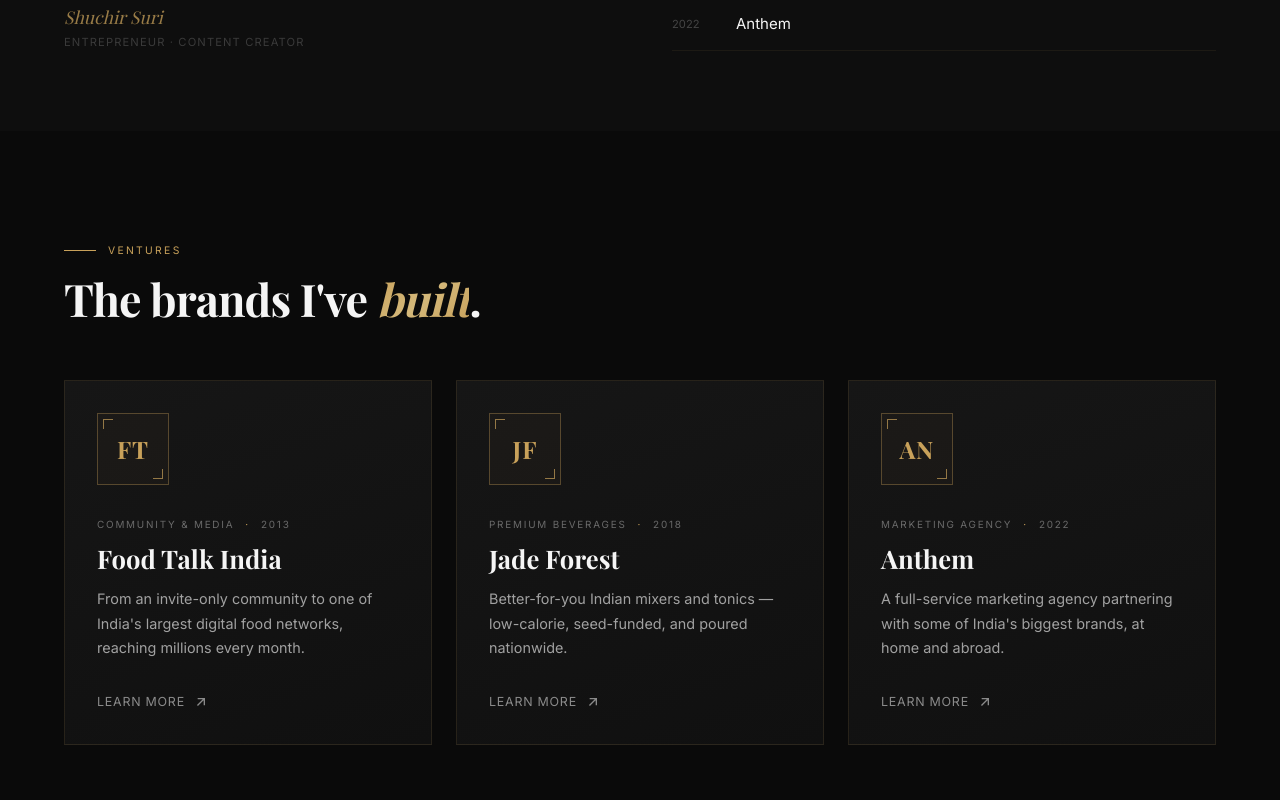
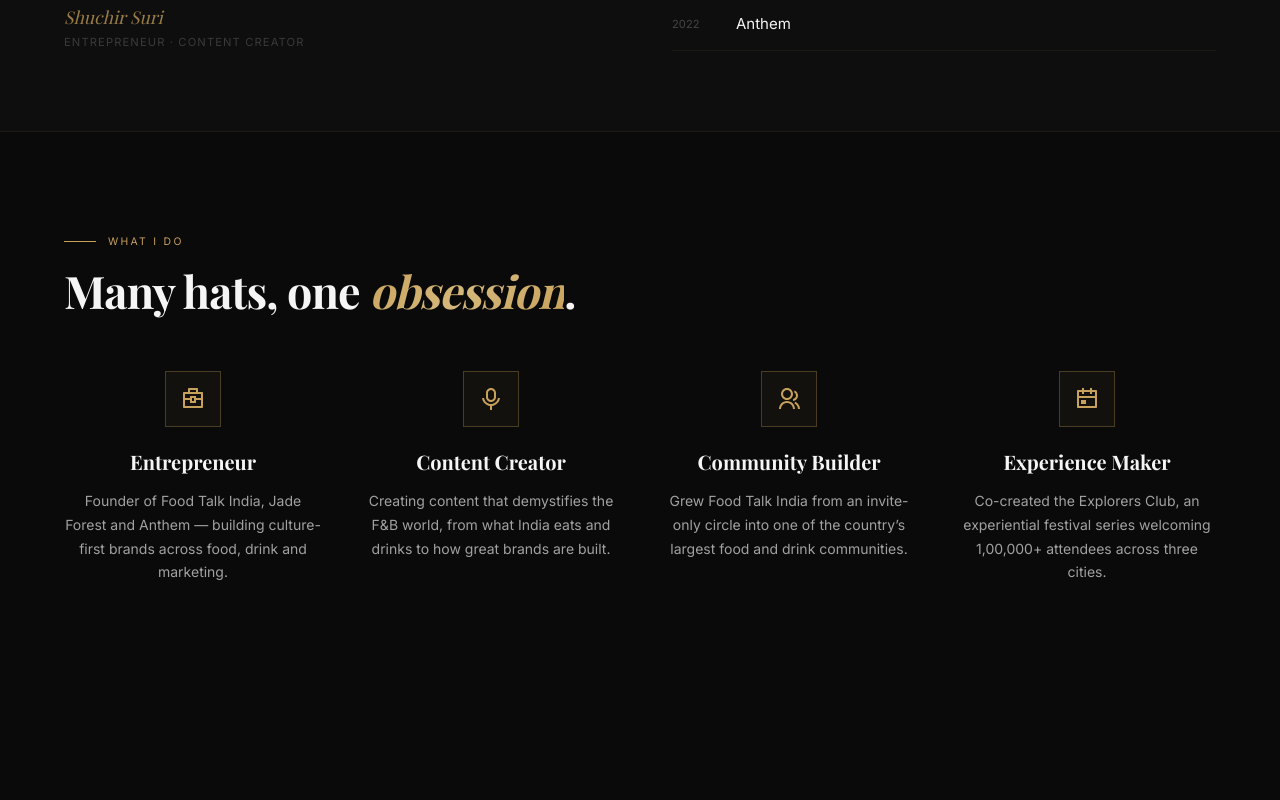
Before and after one commit to deepak640/suchir-website, a Next.js app: page / in a window 1280 px wide. Shown: the part 1680-2480 px from the top of the page. Built offline with nearby package versions, Linux system fonts and the light colour scheme; a web font is replaced by a local one.

Commit message:
move section

```diff
--- a/app/page.tsx
+++ b/app/page.tsx
@@ -14,11 +14,11 @@
       <Navbar />
       <Hero />
       <About />
+      <Expertise />
       <Ventures />
       {/*<Timeline />*/}
       <Gallery />
       <Contact />
-      <Expertise />
       <Footer />
     </main>
   );
```
